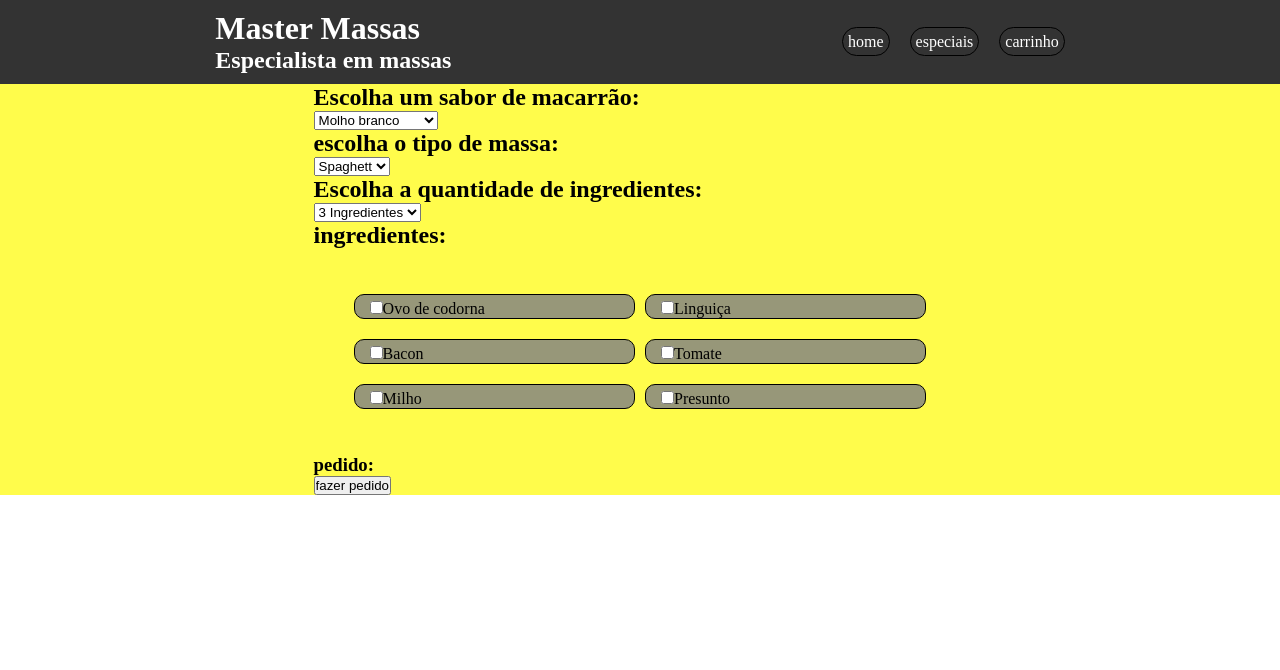
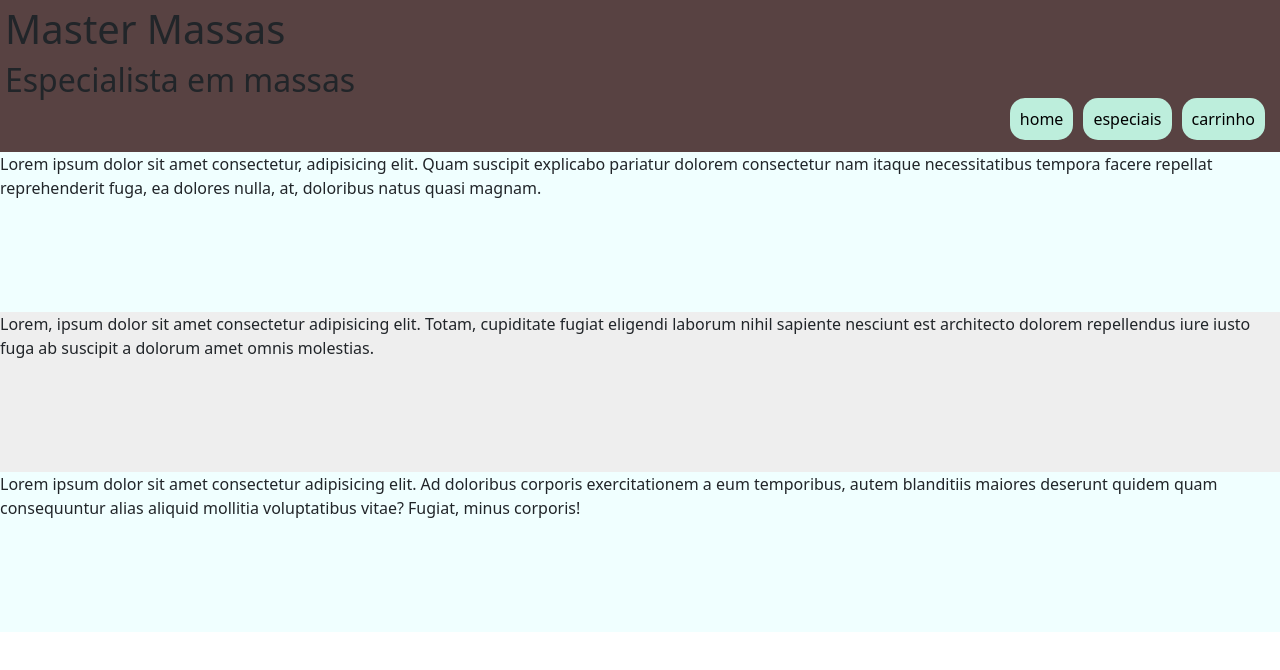
Before and after one commit to BerghFreitas/site, a plain HTML site: page site.html in a window 1280 px wide. Drawn offline with nearby package versions, Linux system fonts and the light colour scheme.

Commit message:
comecando o site

```diff
--- /dev/null
+++ b/folhaDeEstilo.css
@@ -0,0 +1,50 @@
+body {
+    margin: 0;
+}
+header {
+    background-color: rgb(88, 66, 66);
+    padding: 5px;
+}
+ul{
+    display: flex;
+    flex-direction: row;
+    justify-content: end;
+    list-style: none;
+
+}
+li a{
+    background-color: rgb(189, 238, 220);
+    margin-right: 10px;
+    text-decoration: none;
+    border-radius: 15px;
+    color: rgb(0, 0, 0);
+    height: auto;
+    padding: 10px;
+}
+@media (max-width: 600px) {
+        ul {
+            flex-direction: row;
+            justify-content: center;
+            flex-wrap: wrap;
+        }
+        li {
+            margin-top: 20px;
+            margin-bottom: 10px;
+            margin-right: 0;
+        }
+        li:last-child {
+            margin-bottom: 0;
+    }
+}
+.paragrafo1{
+    background-color: azure;
+    height: 10rem;
+}
+.paragrafo2{
+    background-color: rgb(238, 238, 238);
+    height: 10rem;
+}
+.paragrafo3{
+    background-color: azure;
+    height: 10rem;
+}
--- a/site.html
+++ b/site.html
@@ -1,61 +1,43 @@
 <!DOCTYPE html>
-<html lang="pt-br">
+<html lang="en">
 <head>
     <meta charset="UTF-8">
     <meta name="viewport" content="width=device-width, initial-scale=1.0">
     <title>Document</title>
-    <link rel="stylesheet" type="text/css" href="style.css">
+    <link href="https://cdn.jsdelivr.net/npm/bootstrap@5.3.3/dist/css/bootstrap.min.css" rel="stylesheet" integrity="sha384-QWTKZyjpPEjISv5WaRU9OFeRpok6YctnYmDr5pNlyT2bRjXh0JMhjY6hW+ALEwIH" crossorigin="anonymous">
+    <link rel="stylesheet" href="folhaDeEstilo.css">
 </head>
+<style>
+</style>
 <body>
   <header class="cabecalho">
-    <div id="nomeEmpresa">
+    <section id="nomeEmpresa">
+      <nav >
           <h1>Master Massas</h1>
           <h2>Especialista em massas</h2>
-    </div>
-  <nav >
         <ul class="navegacao">
           <li><a href="item">home</a></li>
           <li><a href="item">especiais</a></li>
           <li><a href="item">carrinho</a></li>
         </ul>
       </nav>
+    </section>
+
   </header>
-    <main>
-      <form>
-        <h2>Escolha um sabor de macarrão:</h2>
-          <select>
-            <option value="Molho branco">Molho branco</option>
-            <option value="Molho bolonhesa"> Molho bolonhesa</option>
-            <option value="Molho 3 queijo">Molho 3 queijo</option>
-          </select>
 
-        <h2 class="titulo2">escolha o tipo de massa:</h2>
-          <select>
-            <option value="spaghett">Spaghett</option>
-            <option value="penne">Penne</option>
-            <option value="talharim">Talharim</option>
-          </select>
-        <h2 class="titulo2">Escolha a quantidade de ingredientes:</h2>
-          <select>
-            <option value="3">3 Ingredientes</option>
-            <option value="6">6 Ingredientes</option>
-          </select>
-        <h2 class="titulo2">ingredientes:</h2>
-          <section class="itens-cardapio">
-            <ul type="none">
-              <li class="item item1"><input type="checkbox" >Ovo de codorna</li>
-              <li class="item item2"><input type="checkbox" >Linguiça</li>
-              <li class="item item3"><input type="checkbox" >Bacon</li>
-              <li class="item item4"><input type="checkbox" >Tomate</li>
-              <li class="item item5"><input type="checkbox" >Milho</li>
-              <li class="item item6"><input type="checkbox" >Presunto</li>
-            </ul>
+    <section class="paragrafo1">
+      Lorem ipsum dolor sit amet consectetur, adipisicing elit. Quam suscipit explicabo pariatur dolorem consectetur nam itaque necessitatibus tempora facere repellat reprehenderit fuga, ea dolores nulla, at, doloribus natus quasi magnam.
     </section>
-        <h3>pedido: </h3>  <h3 id="outRespPedido"></h3>
-        <h3 id="outRespErro"></h3>
-          <input type="submit" name="" id="" value="fazer pedido">
-          <script src="..//site/script.js"></script>
-      </form>
-    </main>
+
+    <section class="paragrafo2">
+      Lorem, ipsum dolor sit amet consectetur adipisicing elit. Totam, cupiditate fugiat eligendi laborum nihil sapiente nesciunt est architecto dolorem repellendus iure iusto fuga ab suscipit a dolorum amet omnis molestias.
+    </section>
+
+    <section class="paragrafo3">
+      Lorem ipsum dolor sit amet consectetur adipisicing elit. Ad doloribus corporis exercitationem a eum temporibus, autem blanditiis maiores deserunt quidem quam consequuntur alias aliquid mollitia voluptatibus vitae? Fugiat, minus corporis!
+    </section>
+
+
+    <script src="https://cdn.jsdelivr.net/npm/bootstrap@5.3.3/dist/js/bootstrap.bundle.min.js" integrity="sha384-YvpcrYf0tY3lHB60NNkmXc5s9fDVZLESaAA55NDzOxhy9GkcIdslK1eN7N6jIeHz" crossorigin="anonymous"></script>
 </body>
 </html>
--- a/style.css
+++ /dev/null
@@ -1,70 +0,0 @@
-* {
-    margin: 0 ;
-    padding: 0;
-}
-main {
-    display: flex;
-    justify-content: center;
-    align-items: center;
-    background-color: rgb(255, 252, 75);
-
-}
-.cabecalho {
-        display: flex;
-        justify-content: space-around;
-        align-items: center;
-        background-color: #333;
-        padding: 10px 20px;
-        color: white;
-
-
-    }
-.navegacao {
-    list-style: none;
-    display: flex;
-    gap: 20px;
-}
-.navegacao li {
-    display: inline;
-}
-.navegacao a {
-    text-decoration: none;
-    color: white;
-    font-size: 1rem;
-    border: solid black 1px;
-    border-radius: 50px 50px;
-    padding: 5px;
-
-}
-.navegacao a:hover {
-    color: rgb(5, 5, 5);
-    background-color: rgb(211, 241, 75);
-}
-.cabecalho h2:hover {
-    color: rgb(219, 235, 74);
-}
-.cabecalho h1:hover {
-    color: rgb(247, 24, 8);
-}
-
-.itens-cardapio ul {
-    display: flex;
-    flex-wrap: wrap;
-    gap: 10px; /* Espaçamento entre os itens */
-    list-style-type: none;
-    padding: 0;
-    margin: 40px;
-    background-color: rgb(255, 252, 75);
-}
-.item {
-    flex: 1 1 calc(50% - 10px); /* 50% da largura menos o gap */
-    box-sizing: border-box; /* Para garantir que o padding não afete a largura dos itens */
-    margin: 5px 0;
-    background-color: rgb(151, 151, 121);
-    border: solid black 1px;
-    text-align:left;
-    padding-top: 5px;
-    padding-left: 15px;
-    border-radius: 10px;
-
-}
```
Also changed, not shown: explanei/spread.js (deleted, +0 -8 lines), font.css (deleted), script.js (added). Lines whose indentation alone changed are shown as unchanged.
